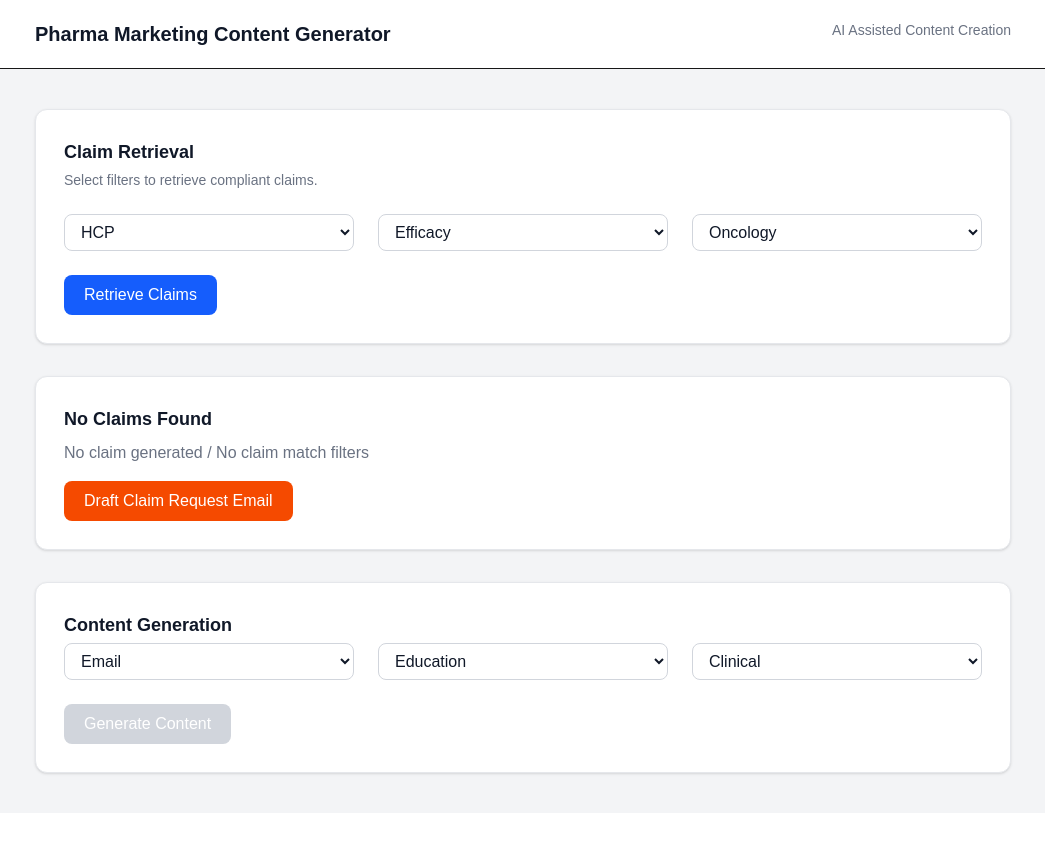
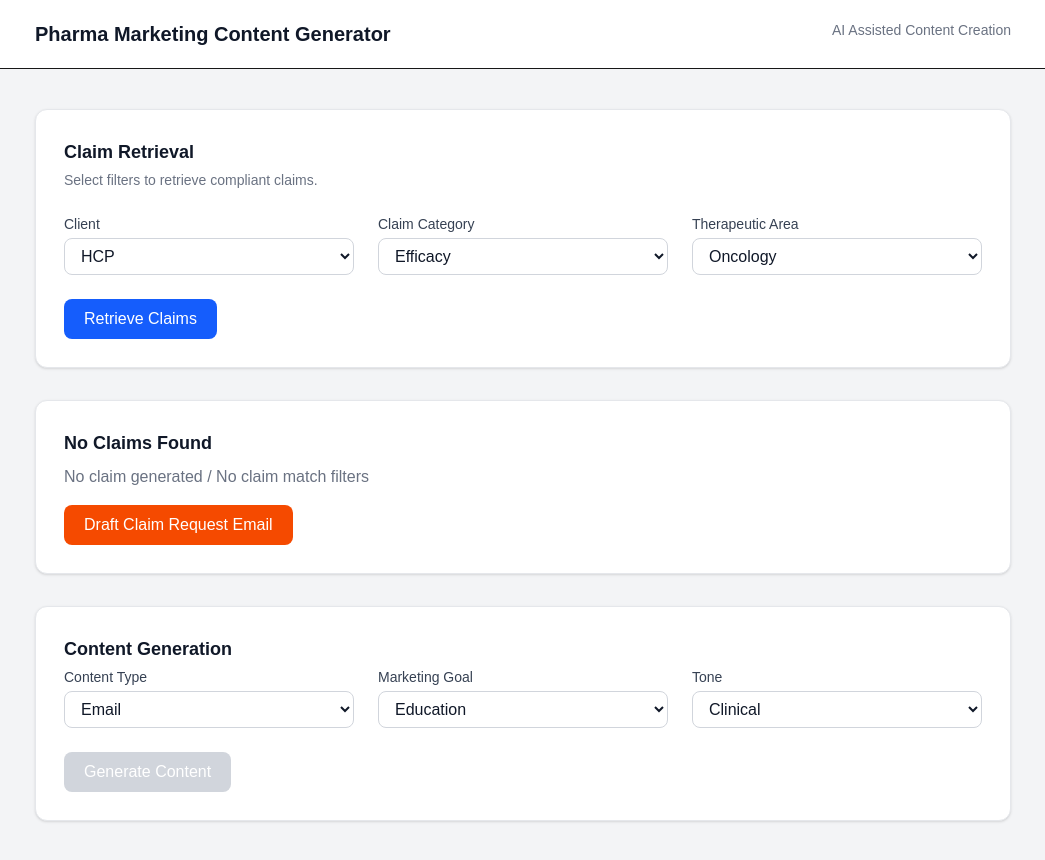
Before and after one commit to fabio-pecora/pharma-marketing, a Next.js app in the folder frontend/: page / in a window 1280 px wide. Shown: the whole page, without its empty margins (117-1162 px from the left). Before the commit the page ends 813 px from the top, so only its background shows below. Built offline with nearby package versions, Linux system fonts and the light colour scheme.

Commit message:
better lables

```diff
--- a/frontend/app/page.tsx
+++ b/frontend/app/page.tsx
@@ -370,6 +370,11 @@ Generated using compliant claim-based AI content generation.
           </p>
 
           <div className="grid grid-cols-3 gap-6">
+            <div>
+              <label className="block text-sm font-medium text-gray-700 mb-1">
+                Client
+              </label>
+
               <select
                 value={audience}
                 onChange={(e) => setAudience(e.target.value)}
@@ -378,6 +383,12 @@ Generated using compliant claim-based AI content generation.
                 <option value="HCP">HCP</option>
                 <option value="Patient">Patient</option>
               </select>
+            </div>
+
+            <div>
+              <label className="block text-sm font-medium text-gray-700 mb-1">
+                Claim Category
+              </label>
 
               <select
                 value={category}
@@ -389,6 +400,12 @@ Generated using compliant claim-based AI content generation.
                 <option value="safety">Safety</option>
                 <option value="dosing">Dosing</option>
               </select>
+            </div>
+
+            <div>
+              <label className="block text-sm font-medium text-gray-700 mb-1">
+                Therapeutic Area
+              </label>
 
               <select
                 value={therapeuticArea}
@@ -397,6 +414,7 @@ Generated using compliant claim-based AI content generation.
               >
                 <option value="Oncology">Oncology</option>
               </select>
+            </div>
           </div>
 
           <button
@@ -459,6 +477,11 @@ Generated using compliant claim-based AI content generation.
           </h2>
 
           <div className="grid grid-cols-3 gap-6">
+            <div>
+              <label className="block text-sm font-medium text-gray-700 mb-1">
+                Content Type
+              </label>
+
               <select
                 value={contentType}
                 onChange={(e) => setContentType(e.target.value)}
@@ -468,6 +491,12 @@ Generated using compliant claim-based AI content generation.
                 <option value="website">Website</option>
                 <option value="social">Social</option>
               </select>
+            </div>
+
+            <div>
+              <label className="block text-sm font-medium text-gray-700 mb-1">
+                Marketing Goal
+              </label>
 
               <select
                 value={goal}
@@ -478,6 +507,12 @@ Generated using compliant claim-based AI content generation.
                 <option value="awareness">Awareness</option>
                 <option value="conversion">Conversion</option>
               </select>
+            </div>
+
+            <div>
+              <label className="block text-sm font-medium text-gray-700 mb-1">
+                Tone
+              </label>
 
               <select
                 value={tone}
@@ -488,6 +523,7 @@ Generated using compliant claim-based AI content generation.
                 <option value="empathetic">Empathetic</option>
                 <option value="educational">Educational</option>
               </select>
+            </div>
           </div>
           <button
             disabled={selectedClaims.length === 0 || loading}
```
Lines whose indentation alone changed are shown as unchanged.
